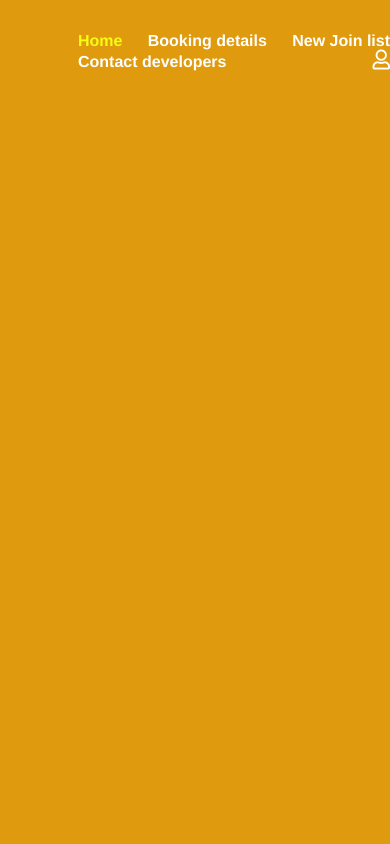
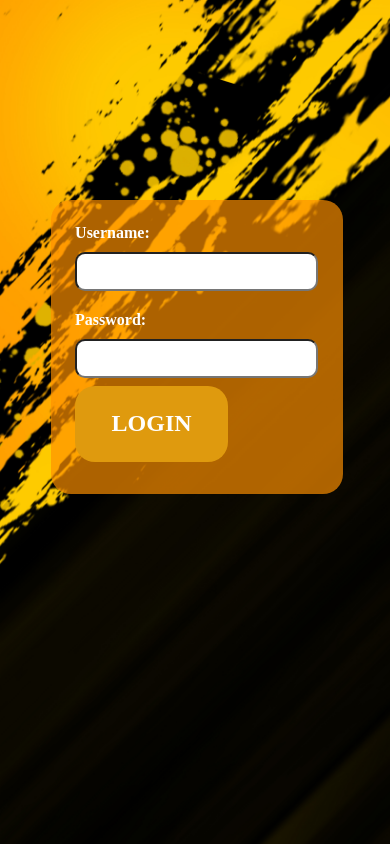
Before and after one commit to Prashanth003007/LeoCallTaxi, a Django app: page /adminhome in a window 390 px wide; the page is wider, and only the part inside the window is pictured. Run offline with Django 4.2, Linux system fonts and the light colour scheme.

Commit message:
made a lot of few changes added contact dev responsive front end

```diff
--- a/adminhome/views.py
+++ b/adminhome/views.py
@@ -2,4 +2,4 @@ from django.shortcuts import render
 
 
 def adminLogin(request):
-    return render(request, "admin_home.html")
+    return render(request, "adminlogin.html")
--- a/templates/admin_home.html
+++ b/templates/admin_home.html
@@ -7,12 +7,16 @@
     </head>
   <style>
 body {
+  overflow: hidden;
   width: 100%;
   height: 100%;
   margin: 0;
   padding: 0;
-  background-color: #df9a0e;
-  font-family: Helvetica, Arial, sans-serif;
+  background-image: '{% static 'images/desktop_backgroud.jpg' %}';
+  background-size: cover;
+  background-repeat: no-repeat;
+  background-attachment: fixed;
+  font-family: 'Agency FB';
   font-weight: 700;
 }
 
@@ -35,8 +39,7 @@ body {
   display: flex;
   flex-direction: column;
   width: 100%;
-  min-height: 100vh;
-  background-color: #df9a0e;
+  min-height: 100vh;;
 }
 
 .div {
@@ -105,7 +108,7 @@ body {
   width: 60%;
   height:40%;
   max-width: 80%;
-  margin-top: -6%;
+  margin-top: -10%;
   color: #ffffff;
   float: left;
 }
@@ -139,7 +142,7 @@ body {
 }
 
 .img {
-  margin-bottom : 30%;
+  margin-bottom : 10%;
   width: 100%;
   height: auto;
 }
@@ -189,7 +192,7 @@ body {
 
 
 </style>
-  <body>
+  <body background="{% static 'images/desktop_backgroud.jpg' %}">
     <div class="main-frame">
        <div class="admin-navbar">
          <div class="div">Home</div>
@@ -208,7 +211,7 @@ body {
         </div>
         </div>
         <div class="frame2">
-            <button class="text-wrapper"><a href="book" class="booknow" >Booking Details</a></button>
+            <button class="text-wrapper"><a href="joinus" class="booknow" >Booking Details</a></button>
             </div>
          </div>
 
--- a/templates/adminlogin.html
+++ b/templates/adminlogin.html
@@ -1,3 +1,4 @@
+{% load static %}
 <!DOCTYPE html>
 <html lang="en">
 <head>
@@ -12,7 +13,7 @@
     height: 100%;
     margin: 0;
     padding: 0;
-    background-image: ('C:\Users\eyeha\Downloads\—Pngtree—abstract black and yellow grunge_1342528.jpg');
+    background-image: "{% static 'images/desktop_backgroud.jpg' %}";
     background-size: cover;
     background-repeat: no-repeat;
     background-attachment: fixed;
@@ -80,7 +81,7 @@
 }
 
 .formclass input[type="submit"] {
-margin-top: 20%;c
+margin-top: 20%;
 font-weight: bold;
 border: none;
 padding: 20px 25px;
@@ -132,12 +133,12 @@ font-size: 150%;
 
 }
 </style>
-<body background="D:\LeoCallTaxi\static\images\desktop_backgroud.jpg">
+<body background="{% static 'images/desktop_backgroud.jpg' %}">
 <div class="mainframe">
   <div class="frame1">
     <div class="images">
-      <img class="img1" src="C:\Users\eyeha\Downloads\LEO BATCH LOGO.png" />
-      <img class="img2" src="D:\LeoCallTaxi\static\images\BookingCar.png" />
+      <img class="img1" src="{% static 'images/logo.png' %}" />
+      <img class="img2" src="{% static 'images/BookingCar.png' %}" />
     </div>
   </div>
   <div class="fcontain">
@@ -147,7 +148,7 @@ font-size: 150%;
 
         <label for="phone">Password: </label>
         <input type="text" id="phone" name="phone"><br><br>
-        <center><input type="submit" value="JOIN NOW"></center>
+        <a href="admin_home.html"><input type="submit" value="LOGIN" ></a>
     </form>
     </div>
 </div>
--- a/templates/contactdev.html
+++ b/templates/contactdev.html
@@ -1,3 +1,4 @@
+{% load static %}
 <!DOCTYPE html>
 <html>
   <head>
@@ -67,7 +68,7 @@ body {
   height: 100%;
   margin: 0;
   padding: 0;
-  background-image: ('C:\Users\eyeha\Downloads\—Pngtree—abstract black and yellow grunge_1342528.jpg');
+  background-image: '{% static 'images/desktop_backgroud.jpg' %}';
   background-size: cover;
   background-repeat: no-repeat;
   background-attachment: fixed;
```
